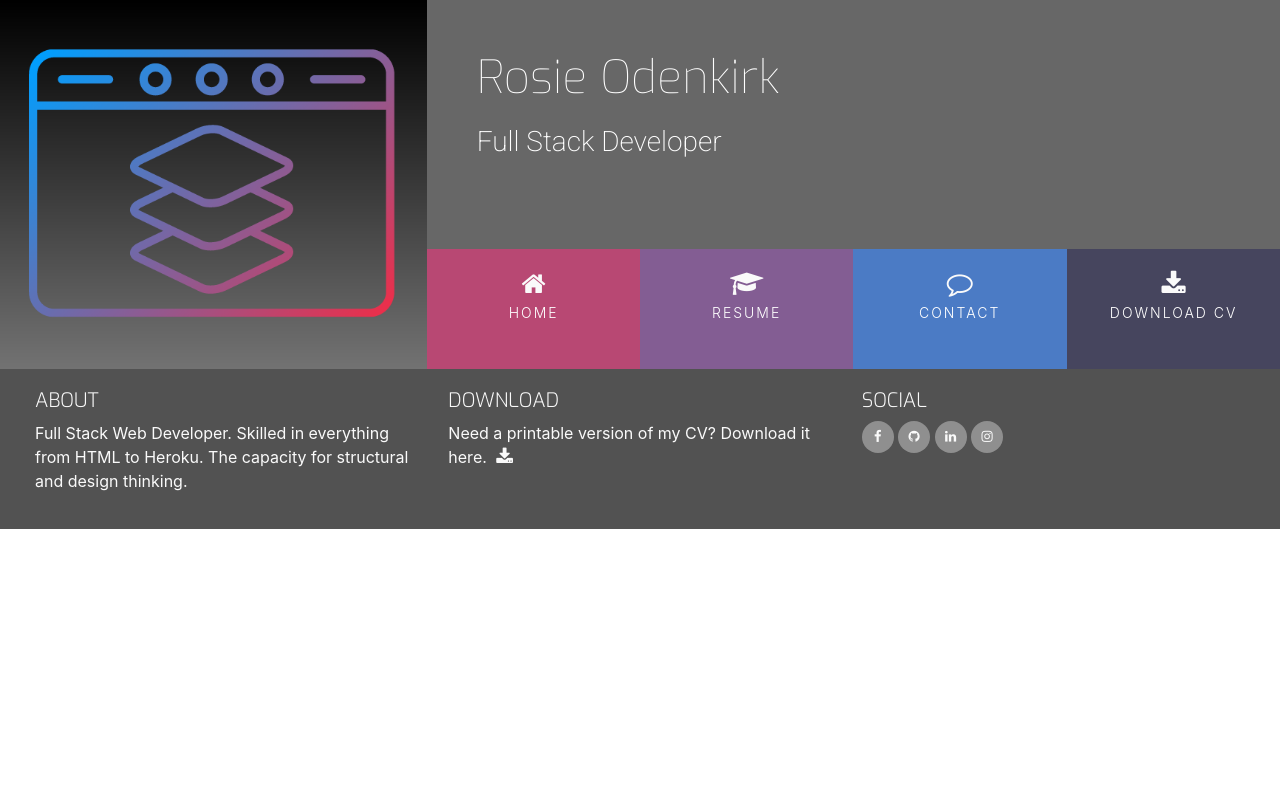
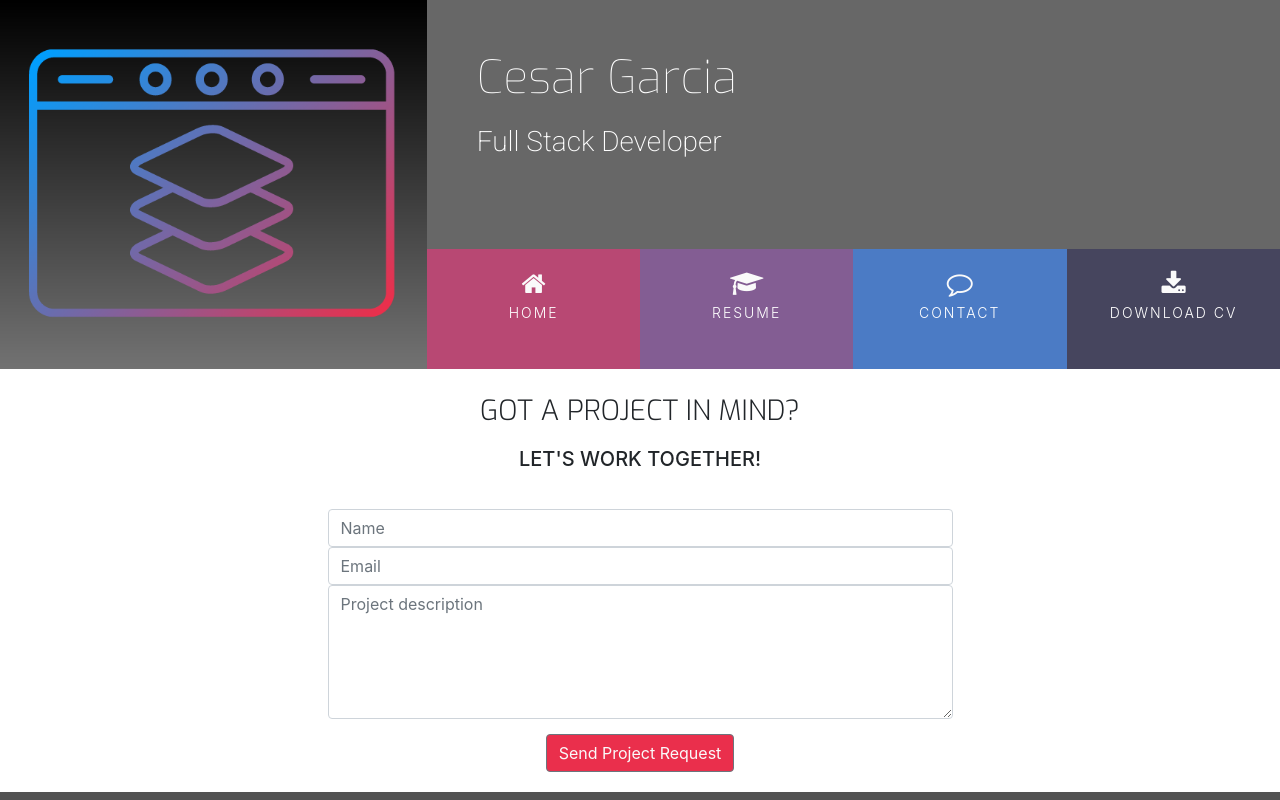
Before and after one commit to Cesargarciajr/resume, a plain HTML site: page contact.html in a window 1280 px wide. Shown: the top 800 px of the page. Drawn offline with nearby package versions, Linux system fonts and the light colour scheme.

Commit message:
add contact page

```diff
--- a/assets/css/style.css
+++ b/assets/css/style.css
@@ -15,6 +15,10 @@
 
 .bg-color-work-history {
     background-color: #835d93;
+}
+
+.bg-color-contact {
+    background-color: #fff;
 }
 
 .ui-menu-color-home {
@@ -331,3 +335,36 @@ footer {
 .history-items {
     margin-bottom: 30px;
 }
+
+/* ----------------------------------- Contact Form */
+
+.contact-heading {
+    font-family: "Exo", sans-serif;
+    font-weight: 300;
+    margin-top: 25px;
+    margin-bottom: 20px;
+}
+
+.center-form {
+    padding-top: 10px;
+    margin: 0 auto;
+    max-width: 70%;
+}
+
+button[type="submit"] {
+    margin-top: 15px;
+    margin-bottom: 20px;
+    color: #fafafa;
+    background-color: #ea2f4c;
+}
+
+/* ----------------------------------- Media Queries */
+
+@media(min-width: 992px) {
+    .center-form {
+        padding-top: 30px;
+        min-height: 240px;
+        margin: 0 auto;
+        max-width: 50%;
+    }
+}
--- a/contact.html
+++ b/contact.html
@@ -22,7 +22,7 @@
             <div class="col-md-8">
                 <div class="row no-gutters bg-color-name-title">
                     <div class="col heading">
-                        <h1 class="name">Rosie Odenkirk</h1>
+                        <h1 class="name">Cesar Garcia</h1>
                         <h2 class="title"> Full Stack Developer</h2>
                     </div>
                 </div>
@@ -42,7 +42,7 @@
                                         aria-hidden="true"></i><span>Contact</span></a>
                             </li>
                             <li class="col-6 col-sm-3 list-inline-item ui-menu-color-download menuitem">
-                                <a href="#" class="hvr-sweep-to-bottom"><i class="fa fa-download"
+                                <a href="assets/cv/Profile.pdf" target="_blank" class="hvr-sweep-to-bottom"><i class="fa fa-download"
                                         aria-hidden="true"></i><span>Download CV</span></a>
                             </li>
                         </ul>
@@ -52,6 +52,27 @@
         </div>
     </header>
     <section>
+        <div class="container-fluid">
+            <div class="row bg-color-contact">
+                <div class="col">
+                    <h3 class="contact-heading uppercase text-center">Got a project in mind?</h3>
+                    <h5 class="uppercase text-center">Let's work together!</h5>
+
+                    <div class="center-form">
+                        <form >
+                            <input type="text" name="name" id="fullname" class="form-control" placeholder="Name" required/>
+                            <input type="email" name="email" id="emailaddress" class="form-control" placeholder="Email" required/>
+                            <textarea rows="5" name="projectsummary" id="projectsummary" class="form-control" placeholder="Project description" required></textarea>
+                            <div class="form-row text-center">
+                                <div class="col">
+                                    <button type="submit" class="btn btn-secondary">Send Project Request</button>
+                                </div>
+                            </div>
+                        </form>
+                    </div>
+                </div>
+            </div>
+        </div>
 
     </section>
     <footer class="container-fluid">
@@ -67,7 +88,7 @@
                 <h5 class="uppercase general-sub">Download</h5>
                 <p class="inline-block">
                     Need a printable version of my CV? Download it here.
-                    <a href="#" target="_blank" class="cv-pdf">
+                    <a href="assets/cv/Profile.pdf" target="_blank" class="cv-pdf">
                         <i class="fa fa-download" aria-hidden="true"></i>
                         <span class="sr-only">Download link.</span>
                     </a>
@@ -77,25 +98,25 @@
                 <h5 class="uppercase general-sub">Social</h5>
                 <ul class="list-inline social-links">
                     <li class="list-inline-item">
-                        <a target="_blank" href="#">
+                        <a target="_blank" href="https://www.facebook.com/cesargarcia.elder">
                             <i class="fa fa-facebook" aria-hidden="true"></i>
                             <span class="sr-only">Facebook</span>
                         </a>
                     </li>
                     <li class="list-inline-item">
-                                <a target="_blank" href="#">
+                        <a target="_blank" href="https://github.com/Cesargarciajr">
                             <i class="fa fa-github" aria-hidden="true"></i>
                             <span class="sr-only">GitHub</span>
                         </a>
                     </li>
                     <li class="list-inline-item">
-                                <a target="_blank" href="#">
+                        <a target="_blank" href="https://www.linkedin.com/in/cesar-garcia-637973aa/">
                             <i class="fa fa-linkedin" aria-hidden="true"></i>
                             <span class="sr-only">LinkedIn</span>
                         </a>
                     </li>
                     <li class="list-inline-item">
-                                <a target="_blank" href="#">
+                        <a target="_blank" href="https://www.instagram.com/cesar.garcia.jr/">
                             <i class="fa fa-instagram" aria-hidden="true"></i>
                             <span class="sr-only">Instagram</span>
                         </a>
```
Also changed, not shown: index.html (+6 -6 lines), resume.html (+6 -6 lines), assets/images/1674704449540.jpeg (deleted), assets/images/6903917-middle.png (deleted), assets/images/profile.jpg (deleted), assets/images/rosie.jpg (deleted), 1 other file. Lines whose indentation alone changed are shown as unchanged.
